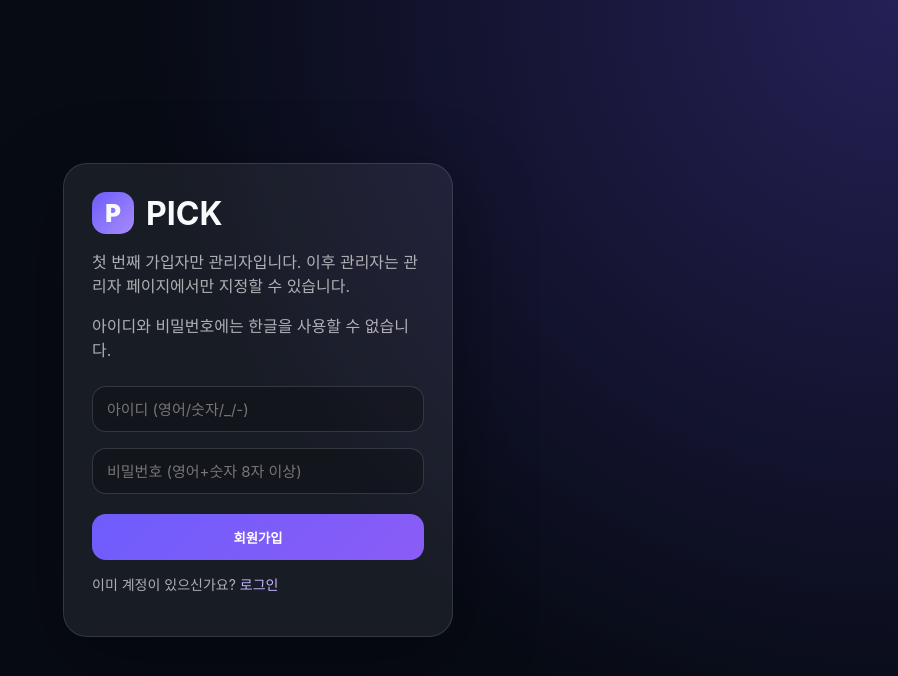
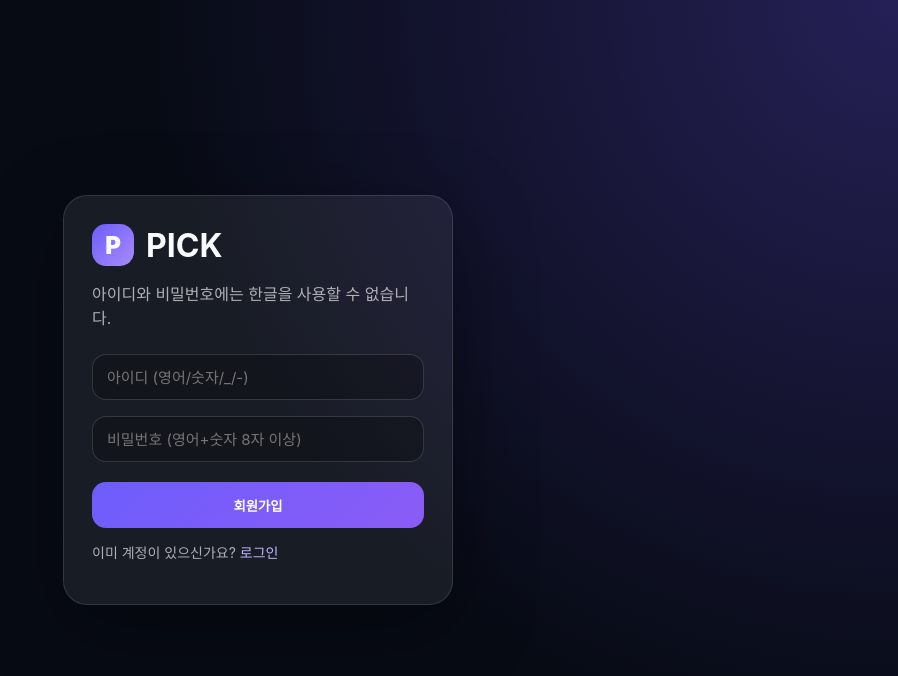
Before and after one commit to minseok150506-boop/PICK-AI, a Flask app: page /register in a window 1280 px wide. Shown: the top 676 px of the page, without its empty margins (382-1280 px from the left). Run offline with Flask 3, Linux system fonts and the light colour scheme; data that the repository does not hold is empty.

Commit message:
Remove admin registration message from register.html
Removed the message about the first registrant being an admin.

```diff
--- a/templates/register.html
+++ b/templates/register.html
@@ -13,7 +13,6 @@
       <div class="brand-mark">P</div>
       <h1>PICK</h1>
     </div>
-    <p class="muted">첫 번째 가입자만 관리자입니다. 이후 관리자는 관리자 페이지에서만 지정할 수 있습니다.</p>
     <p class="muted">아이디와 비밀번호에는 한글을 사용할 수 없습니다.</p>
     {% if error %}<div class="error">{{ error }}</div>{% endif %}
     <form method="post">
```
